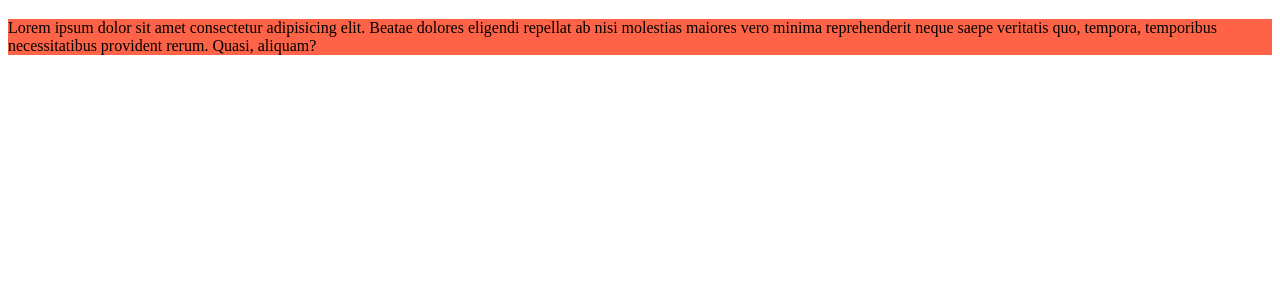
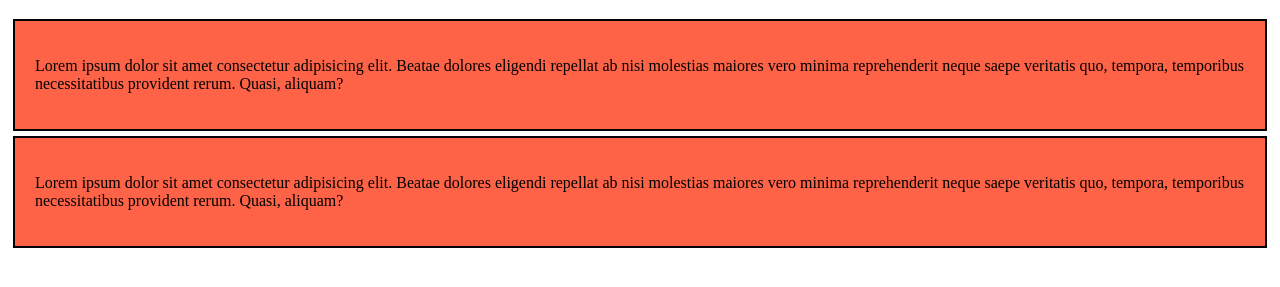
Before and after one commit to taufik-imam/demo-web, a plain HTML site: page demo.html in a window 1280 px wide. Shown: the part 61-348 px from the top of the page. Drawn offline with Linux system fonts and the light colour scheme.

Commit message:
Adding new div and style

```diff
--- a/demo.html
+++ b/demo.html
@@ -11,5 +11,8 @@
     <div>
         <p>Lorem ipsum dolor sit amet consectetur adipisicing elit. Beatae dolores eligendi repellat ab nisi molestias maiores vero minima reprehenderit neque saepe veritatis quo, tempora, temporibus necessitatibus provident rerum. Quasi, aliquam?</p>
     </div>
+    <div>
+        <p>Lorem ipsum dolor sit amet consectetur adipisicing elit. Beatae dolores eligendi repellat ab nisi molestias maiores vero minima reprehenderit neque saepe veritatis quo, tempora, temporibus necessitatibus provident rerum. Quasi, aliquam?</p>
+    </div>
 </body>
 </html>
--- a/style/demo.css
+++ b/style/demo.css
@@ -3,4 +3,7 @@ h1{
 }
 div{
     background-color: tomato;
+    margin: 5px;
+    padding: 20px;
+    border: 2px solid black;
 }
```
